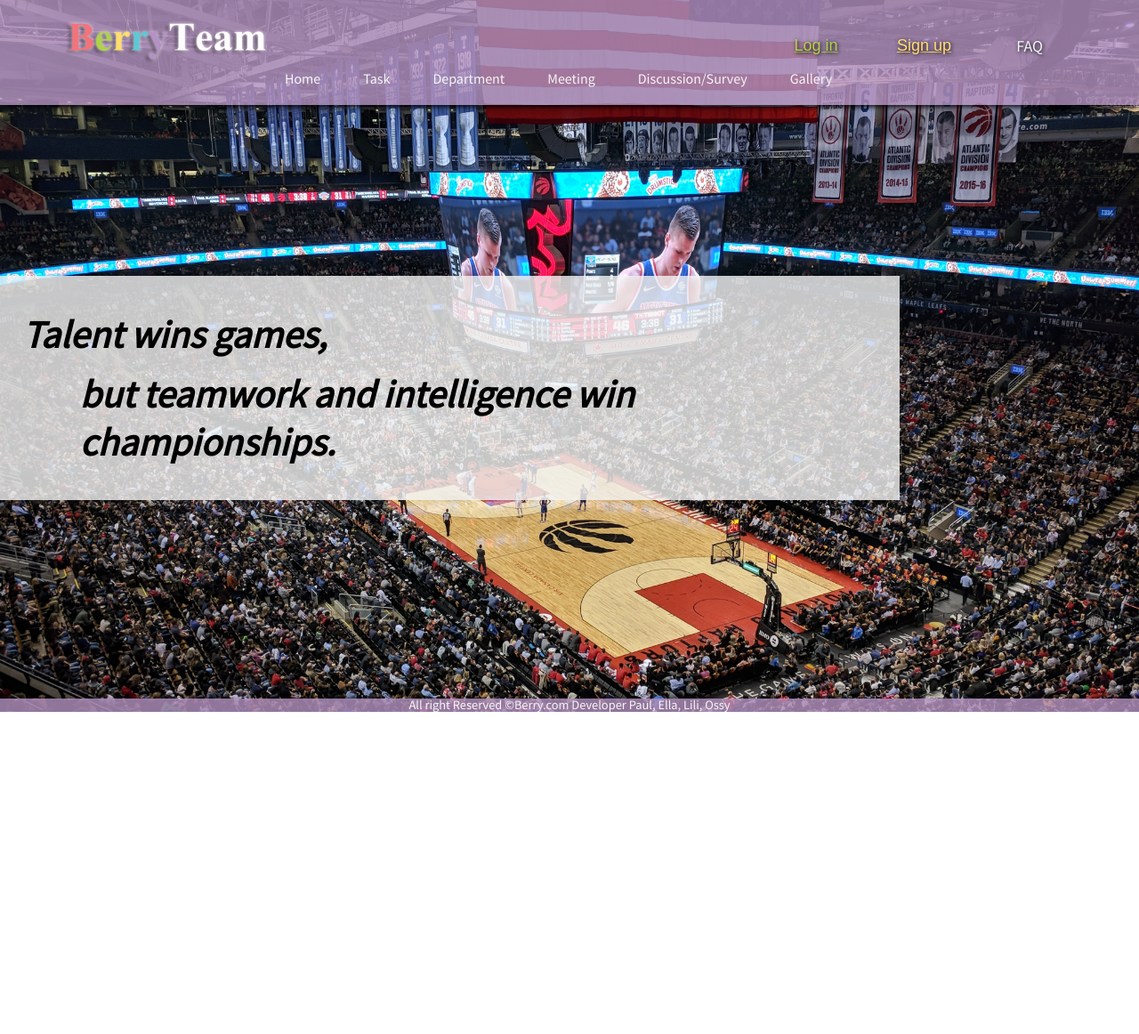
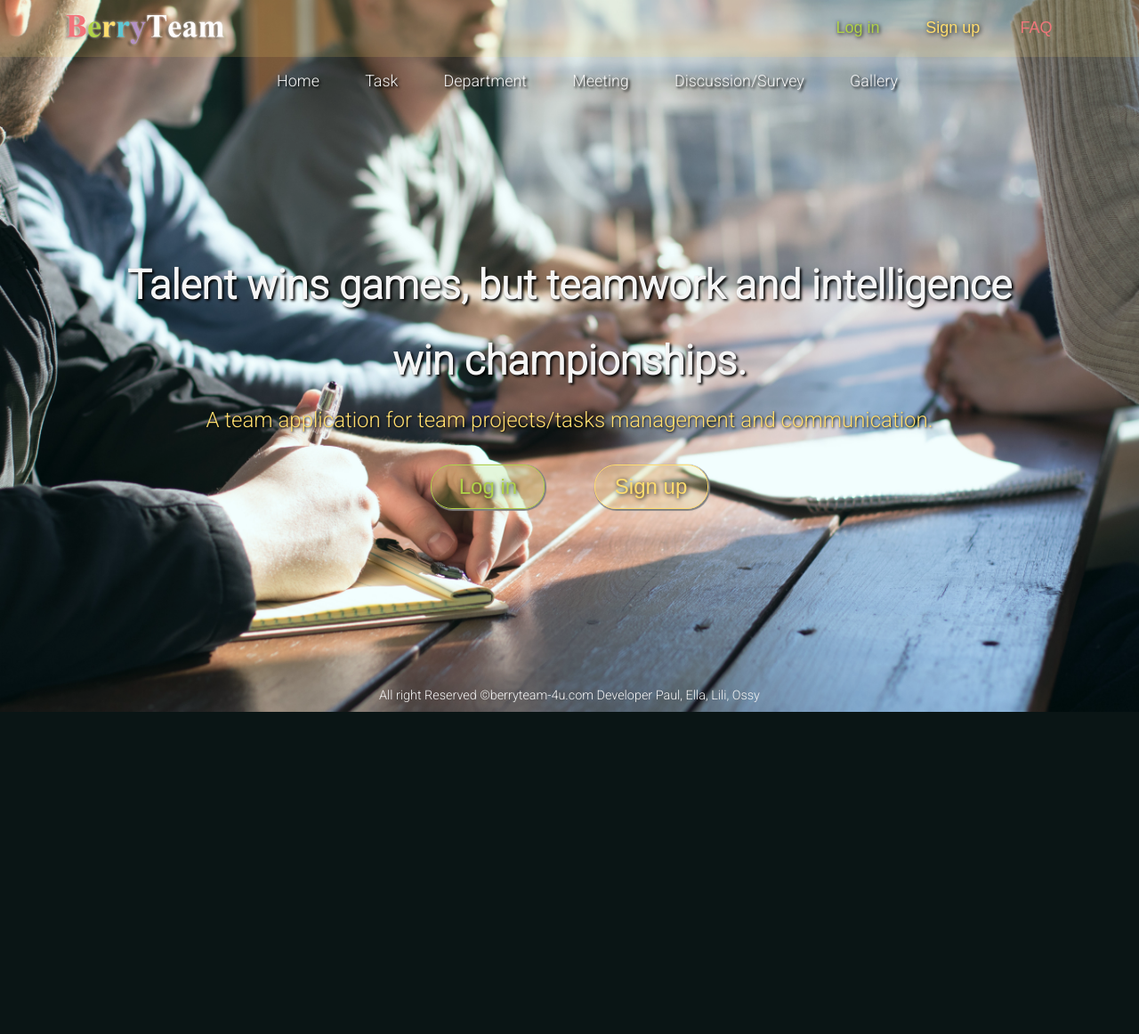
Before and after one commit to vietphuongtran/HTTP5202_BerryTeam, a PHP site: page / in a window 1280 px wide. Shown: the whole page at 89% size. After the commit the page ends 800 px from the top, so only its background shows below. Run offline with PHP 8.4, Linux system fonts and the light colour scheme.

Commit message:
change index page UI design

```diff
--- a/Stylesheets/uniform.css
+++ b/Stylesheets/uniform.css
@@ -1,14 +1,14 @@
-@import url('https://fonts.googleapis.com/css?family=Source+Sans+Pro&display=swap');
+@import url('https://fonts.googleapis.com/css2?family=Roboto:wght@300&display=swap');
 body {
     margin: 0;
     padding: 0;
-    font-family: 'Source Sans Pro', sans-serif;
+    font-family: 'Roboto', sans-serif;
     overflow: hidden;
     color: whitesmoke;
 }
-body::after {
+#banner::after {
     content: "";
-    background: url("../img/PhotobyRyanonUnsplash.jpg");
+    background: url("../img/PhotobyDylanGillisonUnsplash.jpg");
     background-size: cover;
     opacity: 1;
     top: 0;
@@ -23,7 +23,14 @@ a {
     text-decoration: none;
     color: inherit;
 }
-
+.color-overlay {
+    width: 100%;
+    height: 100%;
+    background: #12EAEA;
+    opacity: 0.05;
+    position: absolute;
+    z-index: -1;
+}
 /*************** header ****************/
 #header {
     width: 100%;
@@ -33,11 +40,13 @@ a {
     padding: 0;
     display: flex;
     flex-flow: row wrap;
+    z-index: 1;
+    /*box-shadow: 0 1px 1px -1px black;*/
 }
 #header::after {
     content: "";
-    background: #B493C1;
-    opacity: 0.8;
+    background: #ffdd6e;
+    opacity: 0.15;
     top: 0;
     left: 0;
     bottom: 0;
@@ -50,84 +59,86 @@ a {
     width: 7em;
     height: 5em;
     margin-left: 5vw;
-    margin-top: 1vw;
+    /*margin-top: 1vw;*/
 }
 
 .logoimg {
-    width: 15em;
+    width: 12em;
+    margin-top: 0.5vw;
+    z-index: 1;
 }
 
 .log {
     position: absolute;
-    top: 2em;
-    right: 12em;
+    top: 1.5vw;
+    right: 5.5vw;
 }
 .login {
-    width: 5.5em;
-    padding: 0.5em;
-    font-size: 18px;
-    margin-right: 1.5vw;
+    width: 5em;
+    padding: 0.1em;
+    margin-right: 1vw;
     border-radius: 0.8em;
     border: none;
     background: none;
     color: #b0d248;
+    font-size: 18px;
     text-shadow: 1px 1px 4px #000000;
-    text-decoration: underline;
     /*-moz-box-shadow:    inset 0 0 10px #000000;*/
     /*-webkit-box-shadow: inset 0 0 10px #000000;*/
     /*box-shadow:         inset 0 0 8px #000000;*/
 
 }
 .signup {
-    width: 5.5em;
-    padding: 0.5em;
+    width: 5em;
+    padding: 0.1em;
     font-size: 18px;
-    border-radius: 0.8em;
     border: none;
     background: none;
     color: #ffdd6e;
     text-shadow: 1px 1px 5px #000000;
-    text-decoration: underline;
     /*-moz-box-shadow:    inset 0 0 10px #000000;*/
     /*-webkit-box-shadow: inset 0 0 10px #000000;*/
     /*box-shadow:         inset 0 0 8px #000000;*/
 }
 .faq {
-    position: absolute;
-    top: 2.2em;
-    right: 6em;
+    width: 5em;
+    padding: 0.1em;
+    border: none;
+    background: none;
     font-size: 18px;
-    text-shadow: 1px 1px 4px #000000;
+    color: #EF767A;
 }
 /*************** navigation ***************/
 ul {
+    width: 70%;
     list-style-type: none;
-    padding-top: 0;
     padding-bottom: 0.5vw;
-    padding-left: 25%;
-    margin: 0;
+    /*padding-left: 25%;*/
+    margin: 0 auto;
     position: relative;
-    color: whitesmoke;
-    box-shadow: 0 8px 6px -6px black;
+    text-align: center;
+    z-index: 1;
 }
-ul::after {
-    content: "";
-    background: #B493C1;
-    opacity: 0.8;
-    top: 0;
-    left: 0;
-    bottom: 0;
-    right: 0;
-    position: absolute;
-    z-index: -2;
-}
+/*ul::after {*/
+/*    content: "";*/
+/*    background: #ffdd6e;*/
+/*    opacity: 0.5;*/
+/*    top: 0;*/
+/*    left: 0;*/
+/*    bottom: 0;*/
+/*    right: 0;*/
+/*    position: absolute;*/
+/*    z-index: -3;*/
+/*}*/
 
 li {
     display: inline;
     /*color: darkgray;*/
     text-align: center;
-    padding-right: 3em;
+    padding: 0 2vw;
     color: whitesmoke;
+    text-shadow: 2px 2px 3px #000;
+    font-size: 1.4vw;
 }
 
 li a {
@@ -179,50 +190,105 @@ li a {
 
 
 /*************** body test ****************/
-.b-content {
-    height: 600px;
+/*.b-content {*/
+/*    height: 600px;*/
+/*}*/
+#banner {
+    text-align: center;
+}
+.quote {
+    width: 80%;
+    line-height: 2.8em;
+    position: relative;
+    margin: 0 auto;
+    padding-top: 12vw;
+    font-size: 1.9em;
+    font-weight: bold;
+    /*font-style: italic;*/
+    text-align: center;
+    z-index: 1;
+}
+h2 {
+    margin: 0;
+    padding: 0;
+    color: whitesmoke;
+    text-shadow: 2px 2px 3px #000;
+    z-index: 1;
+}
+.banner-text {
+    display: block;
+    margin-top: 1vw;
+    margin-left: 5vw;
 }
 
-.quote {
-    width: 75%;
+.intro {
+    text-align: center;
+    font-size: 1.5em;
+    color: #ffdd6e;
+    line-height: 2em;
+    text-shadow: 1px 1px 3px #000;
+}
+
+.logbtn {
+    width: 30%;
+    margin: 2vw auto;
+}
+.b-login {
+    width: 10vw;
+    border: #b0d248 1px solid;
+    border-radius: 1em;
+    padding: 0.8vw 1.5vw;
+    font-size: 1.5em;
+    background: none;
+    color: #b0d248;
+    text-shadow: 1px 1px 5px #000;
+    margin-right: 2vw;
+    box-shadow: 1px 1px 1px 1px gray;
     position: relative;
-    margin-top: 15vw;
-    padding: 3vw 2vw;
-    font-size: 1.8em;
-    font-weight: bold;
-    font-style: italic;
 }
-.quote::after {
+.b-login::after {
     content: "";
-    background: whitesmoke;
-    opacity: 0.8;
+    background: #b0d248;
+    opacity: 0.2;
     top: 0;
     left: 0;
     bottom: 0;
     right: 0;
     position: absolute;
-    z-index: -1;
+    z-index: -2;
+    border-radius: 1em;
 }
-h2 {
-    margin: 0;
-    padding: 0;
-    color: black;
-    /*text-shadow: 1px 1px 1px #000;*/
+.b-signup {
+    width: 10vw;
+    border: #ffdd6e 1px solid;
+    border-radius: 1em;
+    padding: 0.8vw 1.5vw;
+    font-size: 1.5em;
+    background: none;
+    color: #ffdd6e;
+    text-shadow: 1px 1px 5px #000;
+    margin-left: 2vw;
+    box-shadow: 1px 1px 1px 1px gray;
+    position: relative;
 }
-.banner-text {
-    display: block;
-    margin-top: 1vw;
-    margin-left: 5vw;
-
+.b-signup::after {
+    content: "";
+    background: #ffdd6e;
+    opacity: 0.2;
+    top: 0;
+    left: 0;
+    bottom: 0;
+    right: 0;
+    position: absolute;
+    z-index: -2;
+    border-radius: 1em;
 }
-
-
 
 
 /*************** footer ****************/
 #footer {
     width: 100%;
-    height: 1.2vw;
+    height: 2vw;
     line-height: 1.2vw;
     position: absolute;
     left: 0;
@@ -234,17 +300,17 @@ h2 {
     color: darkgray;
 }
 
-#footer::after {
-    content: "";
-    background: #B493C1;
-    opacity: 0.8;
-    top: 0;
-    left: 0;
-    bottom: 0;
-    right: 0;
-    position: absolute;
-    z-index: -1;
-}
+/*#footer::after {*/
+/*    content: "";*/
+/*    background: #B493C1;*/
+/*    opacity: 0.8;*/
+/*    top: 0;*/
+/*    left: 0;*/
+/*    bottom: 0;*/
+/*    right: 0;*/
+/*    position: absolute;*/
+/*    z-index: -1;*/
+/*}*/
 .footer-content {
     color: whitesmoke;
     font-size: 0.9em;
--- a/includes/banner.php
+++ b/includes/banner.php
@@ -4,6 +4,21 @@
 <!------------ banner ------------>
 <div id="banner">
     <div class="quote">
-        <h2>Talent wins games,<br><span class="banner-text">but teamwork and intelligence win championships.</span></h2>
+        <h2>Talent wins games, but teamwork and intelligence win championships.</h2>
     </div>
+    <div class="intro">
+        A team application for team projects/tasks management and communication.
+    </div>
+<!--    <div>-->
+<!--        <a class="customizeQuote" href="MotivationQuote/listMotiQuotes.php">Customize motivation quotes</a>-->
+<!--    </div>-->
+    <div class="logbtn">
+        <button class="b-login">
+            <a href="">Log in</a>
+        </button>
+        <button class="b-signup">
+            <a href="">Sign up</a>
+        </button>
+    </div>
+
 </div>
--- a/includes/footer.php
+++ b/includes/footer.php
@@ -5,7 +5,7 @@
     <footer id="footer">
         <div class="footer-content">
             <div class="copyright">
-                All right Reserved ©Berry.com
+                All right Reserved ©berryteam-4u.com
                 Developer   Paul, Ella, Lili, Ossy
             </div>
         </div>
--- a/includes/index-header.php
+++ b/includes/index-header.php
@@ -3,13 +3,9 @@
 
     <!----------- header ------------>
     <header id="header">
-
         <div class="logo h-logo">
-
             <a href=""><img class="logoimg" src="img/logo.png" alt="logo"></a>
-
         </div>
-
         <div class="log">
             <button class="login">
                 <a href="">Log in</a>
@@ -17,9 +13,9 @@
             <button class="signup">
                 <a href="">Sign up</a>
             </button>
+
+            <button class="faq">
+                <a href="">FAQ</a>
+            </button>
         </div>
-        <div class="faq">
-            <a href="">FAQ</a>
-        </div>
-
     </header>
--- a/index.php
+++ b/index.php
@@ -7,12 +7,13 @@
         <link rel="stylesheet" type="text/css" href="Stylesheets/uniform.css">
     </head>
     <body>
-    <?php
-    include "includes/index-header.php";
-    include "includes/navigation.php";
-    include "includes/banner.php";
-    include "includes/text-body.php";
-    include "includes/footer.php";
-    ?>
-</body>
+        <div class="color-overlay"></div>
+
+        <?php
+        include "includes/index-header.php";
+        include "includes/navigation.php";
+        include "includes/banner.php";
+        //include "includes/text-body.php";
+        include "includes/footer.php"; ?>
+    </body>
 </html>
```
Also changed, not shown: img/PhotobyDylanGillisonUnsplash.jpg (added), 1 other file.
